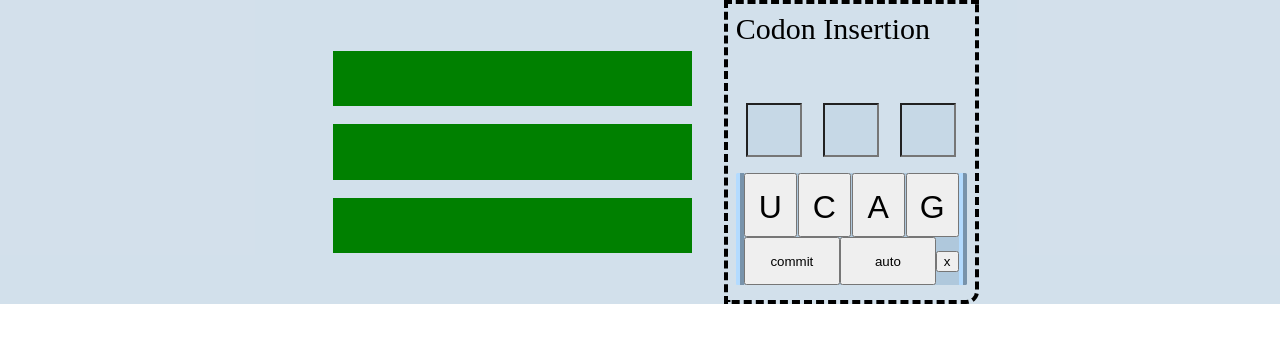
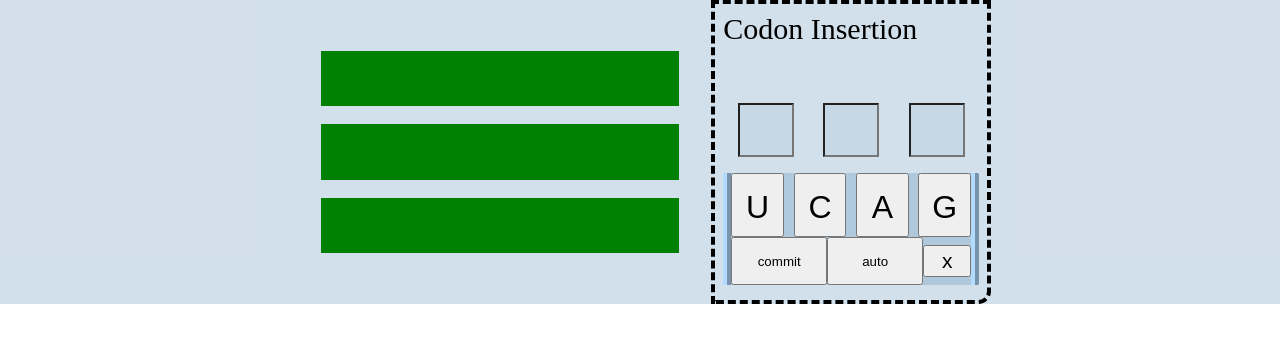
Before and after one commit to Aborgen/decode-codon, a Vue app: page / in a window 1280 px wide. Shown: the top 342 px of the page. Built offline with nearby package versions, Linux system fonts and the light colour scheme.

Commit message:
Update styling for .base-options-group and children

```diff
--- a/src/components/CodonHandler/CodonHandler.vue
+++ b/src/components/CodonHandler/CodonHandler.vue
@@ -332,14 +332,21 @@ export default {
   justify-content: center;
 }
 
-.codon-commit {
+.base-options-group button {
   height: 3rem;
   width: 6rem;
 }
 
-.codon-mode-toggle {
-  height: 3rem;
-  width: 6rem;
+.codon-commit {}
+
+.codon-mode-toggle {}
+
+.codon-clear {
+  height: 2rem !important;
+  width: 3rem !important;
+  text-align: center;
+  font-size: 0.7em;
+  padding: 0;
 }
 
 .codon-mode-auto {
```
